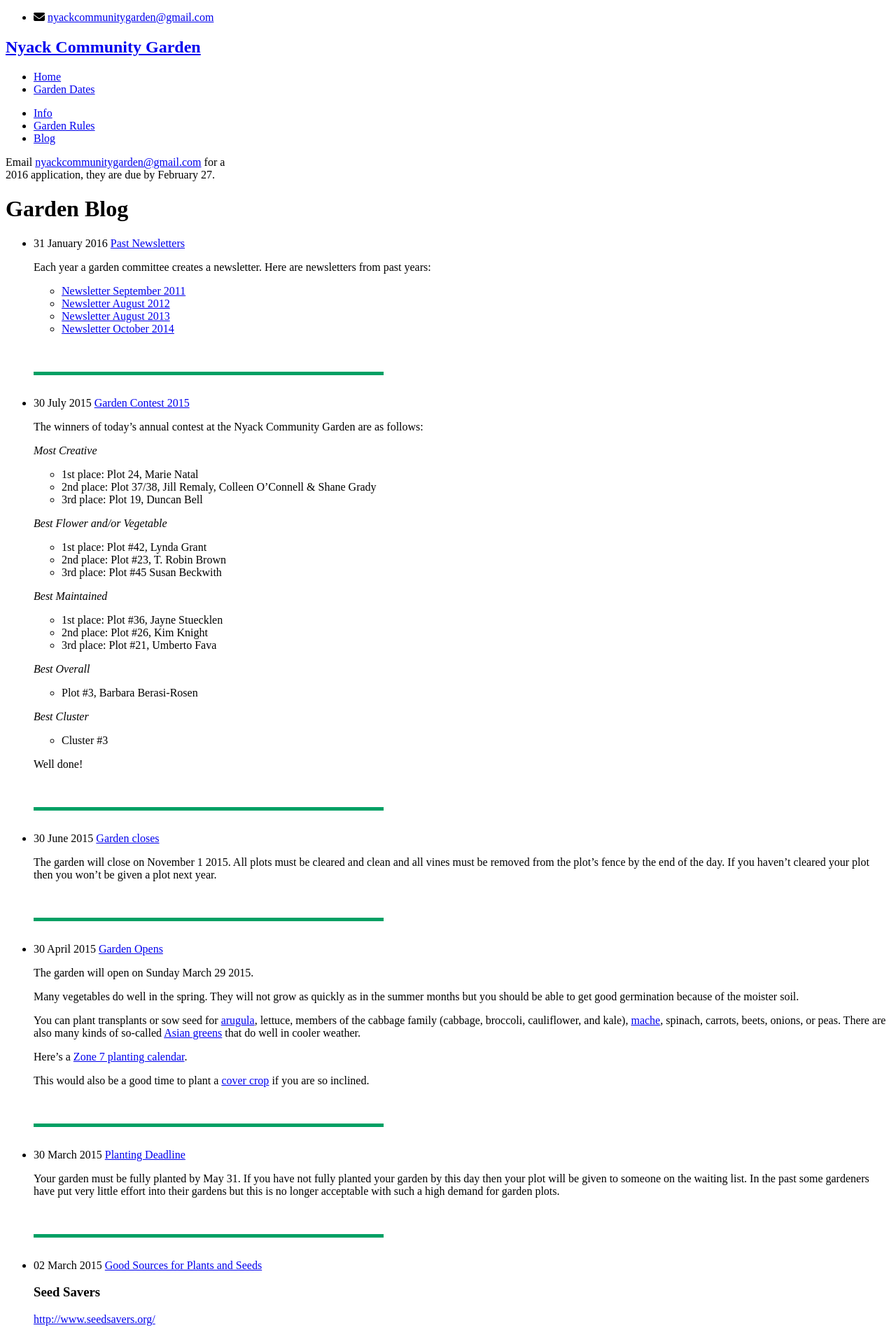
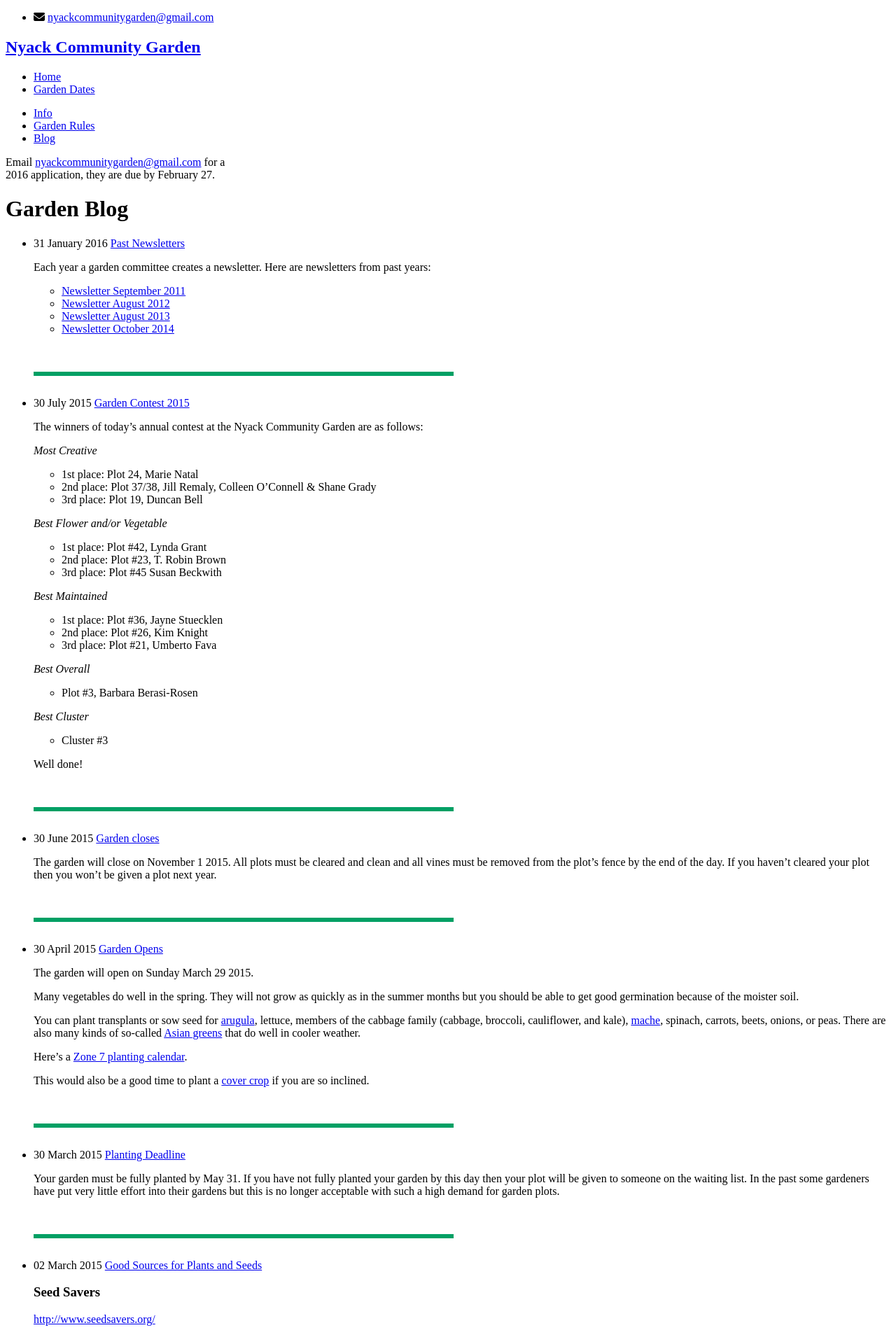
Before and after one commit to bosborne/nyackcommunitygarden, a Jekyll site: the page built from blog/index.html, in a window 1280 px wide. Shown: the top 1910 px of the page at 70% size. Built offline with Jekyll 4.4.1, drawn with Linux system fonts in a browser that asks for light colours; nearby versions of some CDN libraries; library files that are not in the unit come from our copies; Markdown is read by kramdown in place of the engine named in the settings.

Commit message:
Minor edits

```diff
--- a/blog/index.html
+++ b/blog/index.html
@@ -17,7 +17,7 @@ pageclass: blog
 			<p>{{ post.content }}</p>
 			<br>
 			<br>
-			<img src="/images/green-bar.png" alt="green bar" style="width:500px;float:left;">
+			<img src="/images/green-bar.png" alt="green bar" style="width:600px;float:left;">
 			<br>
 			<br>
 		</li>
```
